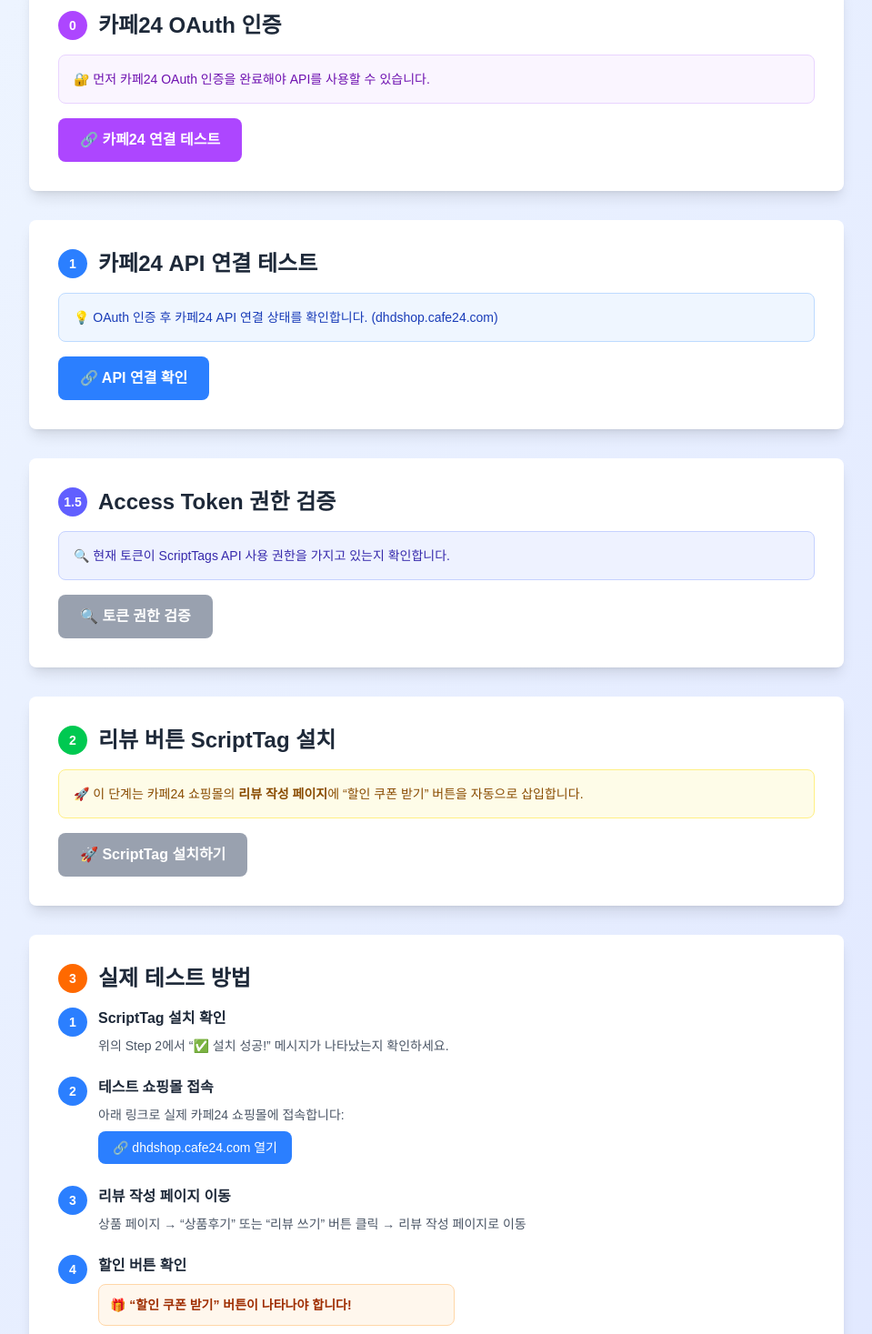
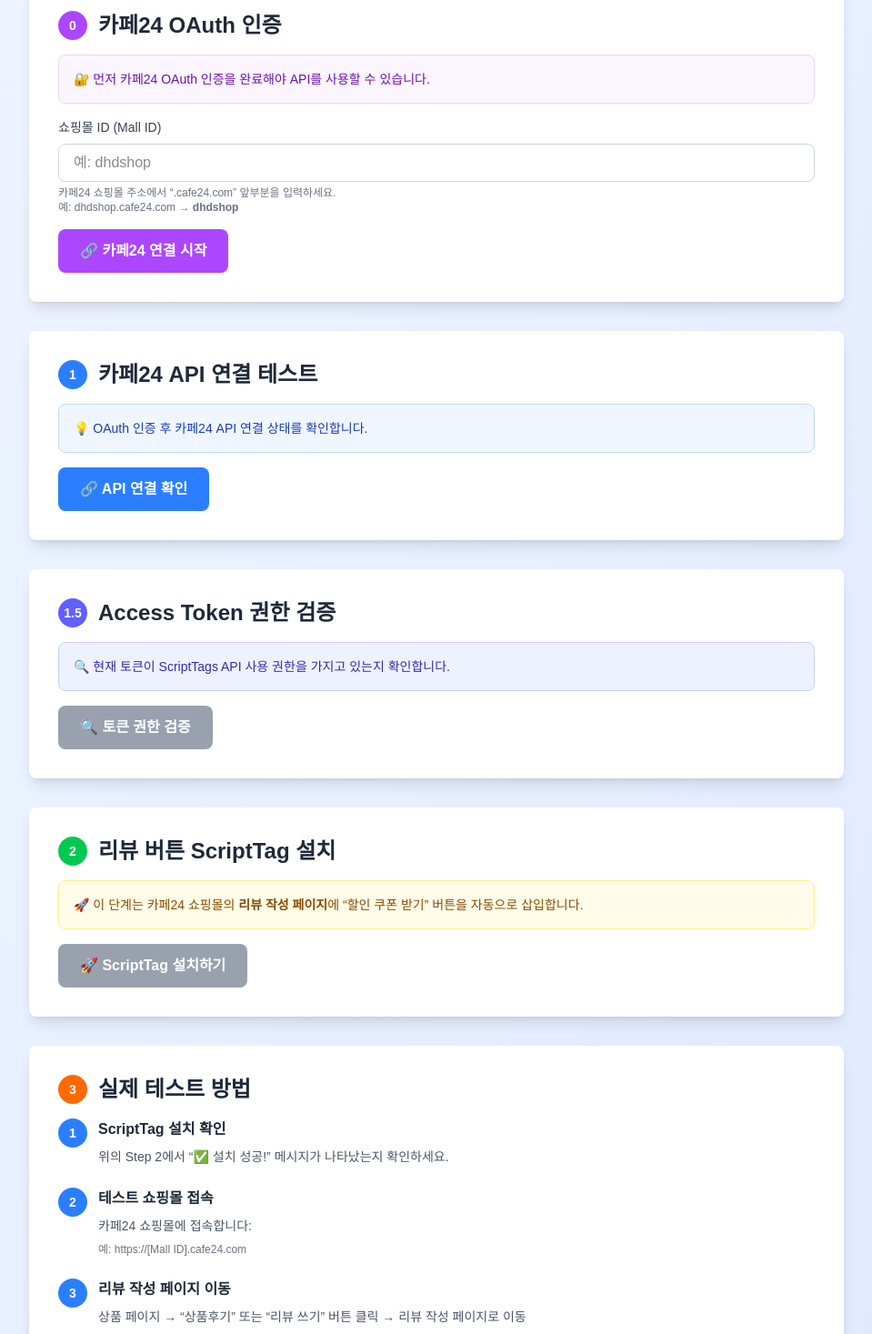
Before and after one commit to parktaejun-dev/review2earn, a Next.js app: page / in a window 1280 px wide. Shown: the part 220-1687 px from the top of the page at 91% size, without its empty margins (160-1119 px from the left). Built offline with nearby package versions, Linux system fonts and the light colour scheme.

Commit message:
fix: Remove mall.write_scripttag scope feat: Add Mall ID input for multi-tenant security: Remove CLIENT_SECRET from client

```diff
--- a/src/app/page.tsx
+++ b/src/app/page.tsx
@@ -1,4 +1,4 @@
-// src/app/page.tsx - ESLint 에러 수정 + Token 검증 추가
+// src/app/page.tsx - ESLint 에러 수정 + Mall ID 입력 추가
 "use client";
 
 import { useState, useEffect } from 'react';
@@ -53,6 +53,7 @@
   const [isConnecting, setIsConnecting] = useState(false);
   const [isInstallingScript, setIsInstallingScript] = useState(false);
   const [isVerifying, setIsVerifying] = useState(false);
+  const [mallIdInput, setMallIdInput] = useState('');
 
   useEffect(() => {
     const params = new URLSearchParams(window.location.search);
@@ -71,6 +72,11 @@
       window.history.replaceState({}, '', '/');
       window.location.reload();
     }
+
+    const savedMallId = localStorage.getItem('user_mall_id');
+    if (savedMallId) {
+      setMallIdInput(savedMallId);
+    }
   }, []);
 
   const testConnection = async () => {
@@ -79,7 +85,7 @@
 
     try {
       const accessToken = localStorage.getItem('cafe24_access_token');
-      const mallId = localStorage.getItem('cafe24_mall_id') || 'dhdshop';
+      const mallId = localStorage.getItem('cafe24_mall_id') || mallIdInput;
 
       const response = await fetch('/api/test-connection', {
         headers: {
@@ -101,7 +107,13 @@
   };
 
   const testOAuth = () => {
-    window.location.href = '/api/oauth/authorize?mall_id=dhdshop';
+    if (!mallIdInput.trim()) {
+      alert('쇼핑몰 ID를 입력해주세요. (예: dhdshop)');
+      return;
+    }
+
+    localStorage.setItem('user_mall_id', mallIdInput);
+    window.location.href = `/api/oauth/authorize?mall_id=${mallIdInput}`;
   };
 
   const verifyToken = async () => {
@@ -110,7 +122,7 @@
 
     try {
       const accessToken = localStorage.getItem('cafe24_access_token');
-      const mallId = localStorage.getItem('cafe24_mall_id') || 'dhdshop';
+      const mallId = localStorage.getItem('cafe24_mall_id') || mallIdInput;
 
       if (!accessToken) {
         alert('먼저 OAuth 인증을 완료해주세요.');
@@ -150,7 +162,7 @@
 
     try {
       const accessToken = localStorage.getItem('cafe24_access_token');
-      const mallId = localStorage.getItem('cafe24_mall_id') || 'dhdshop';
+      const mallId = localStorage.getItem('cafe24_mall_id') || mallIdInput;
 
       const response = await fetch('/api/scripttags', {
         method: 'POST',
@@ -206,11 +218,30 @@
             </p>
           </div>
 
+          <div className="mb-4">
+            <label htmlFor="mallId" className="block text-sm font-medium text-gray-700 mb-2">
+              쇼핑몰 ID (Mall ID)
+            </label>
+            <input
+              type="text"
+              id="mallId"
+              value={mallIdInput}
+              onChange={(e) => setMallIdInput(e.target.value)}
+              placeholder="예: dhdshop"
+              className="w-full px-4 py-2 border border-gray-300 rounded-lg focus:ring-2 focus:ring-purple-500 focus:border-transparent"
+            />
+            <p className="text-xs text-gray-500 mt-1">
+              카페24 쇼핑몰 주소에서 &ldquo;.cafe24.com&rdquo; 앞부분을 입력하세요.
+              <br />
+              예: dhdshop.cafe24.com → <strong>dhdshop</strong>
+            </p>
+          </div>
+
           <button
             onClick={testOAuth}
             className="px-6 py-3 rounded-lg font-semibold text-white bg-purple-500 hover:bg-purple-600 transform hover:scale-105 transition-all duration-300"
           >
-            🔗 카페24 연결 테스트
+            🔗 카페24 연결 시작
           </button>
         </div>
 
@@ -223,7 +254,7 @@
 
           <div className="mb-4 p-4 bg-blue-50 border border-blue-200 rounded-lg">
             <p className="text-sm text-blue-800">
-              💡 OAuth 인증 후 카페24 API 연결 상태를 확인합니다. (dhdshop.cafe24.com)
+              💡 OAuth 인증 후 카페24 API 연결 상태를 확인합니다.
             </p>
           </div>
 
@@ -414,16 +445,11 @@
               <div>
                 <h3 className="font-semibold text-gray-800 mb-2">테스트 쇼핑몰 접속</h3>
                 <p className="text-gray-600 text-sm mb-2">
-                  아래 링크로 실제 카페24 쇼핑몰에 접속합니다:
+                  카페24 쇼핑몰에 접속합니다:
                 </p>
-                <a
-                  href="https://dhdshop.cafe24.com"
-                  target="_blank"
-                  rel="noopener noreferrer"
-                  className="inline-block bg-blue-500 text-white px-4 py-2 rounded-lg text-sm hover:bg-blue-600 transition-colors"
-                >
-                  🔗 dhdshop.cafe24.com 열기
-                </a>
+                <p className="text-xs text-gray-500">
+                  예: https://[Mall ID].cafe24.com
+                </p>
               </div>
             </div>
 
```
